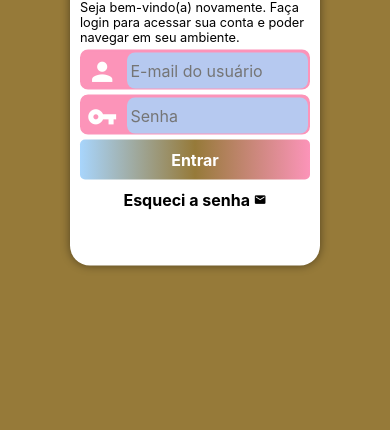
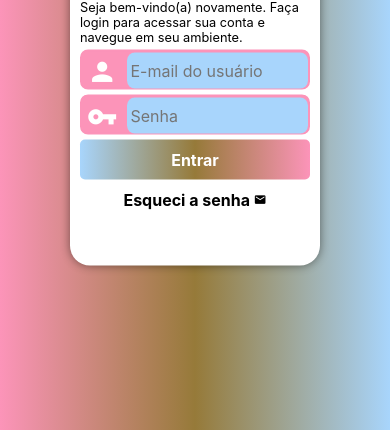
Before and after one commit to fbeaviana/projeto-login, a plain HTML site: page index.html in a window 390 px wide. Shown: the part 414-844 px from the top of the page. Drawn offline with Linux system fonts and the light colour scheme.

Commit message:
att gradiante mobile

```diff
--- a/estilo/style.css
+++ b/estilo/style.css
@@ -16,7 +16,7 @@ ROSA: #FC94B9
 }
 
 body, html {
-    background-color: #967A39;
+    background-image: linear-gradient(to left, #A8D5FC, #967A39, #FC94B9);
     height: 100vh;
     width: 100vw;
 }
@@ -97,7 +97,7 @@ div.campo > i {
 }
 
 div.campo > input {
-    background-color: #a8d5fcd2;
+    background-color: #A8D5FC;
     font-size: 1em;
     width: calc(100% - 45px);
     height: 100%;
--- a/index.html
+++ b/index.html
@@ -16,7 +16,7 @@
             </div>
             <div id="formulario">
                 <h1>Login</h1>
-                <p>Seja bem-vindo(a) novamente. Faça login para acessar sua conta e poder navegar em seu ambiente.</p>
+                <p>Seja bem-vindo(a) novamente. Faça login para acessar sua conta e navegue em seu ambiente.</p>
                 <form action="login.php" method="post" autocomplete="on">
                     <div class="campo">
                         <i class="material-icons">person</i>
```
